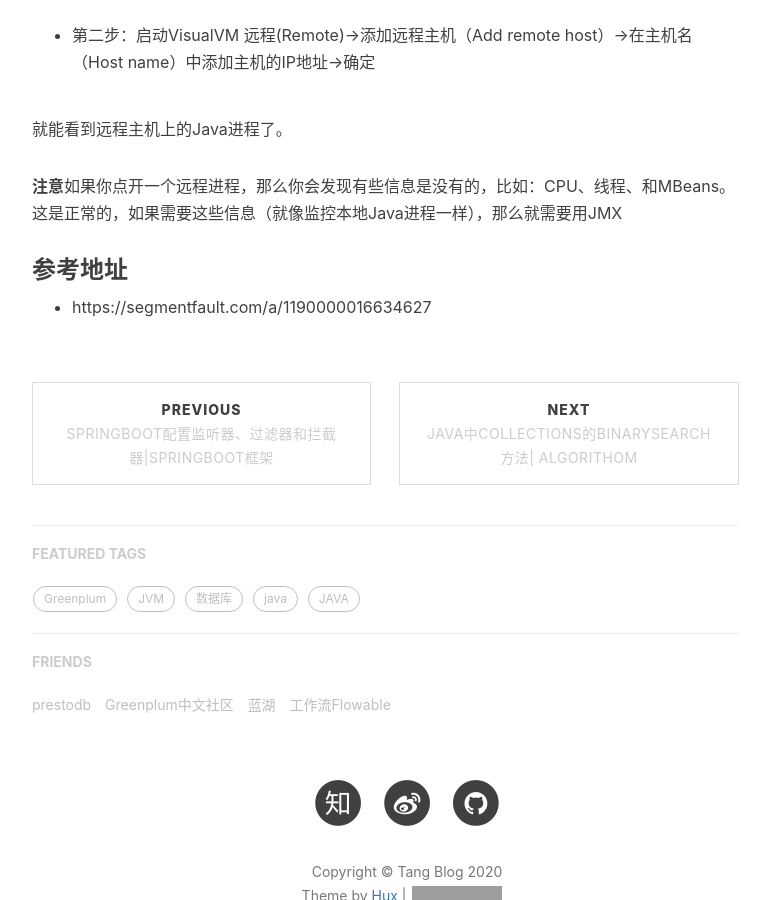
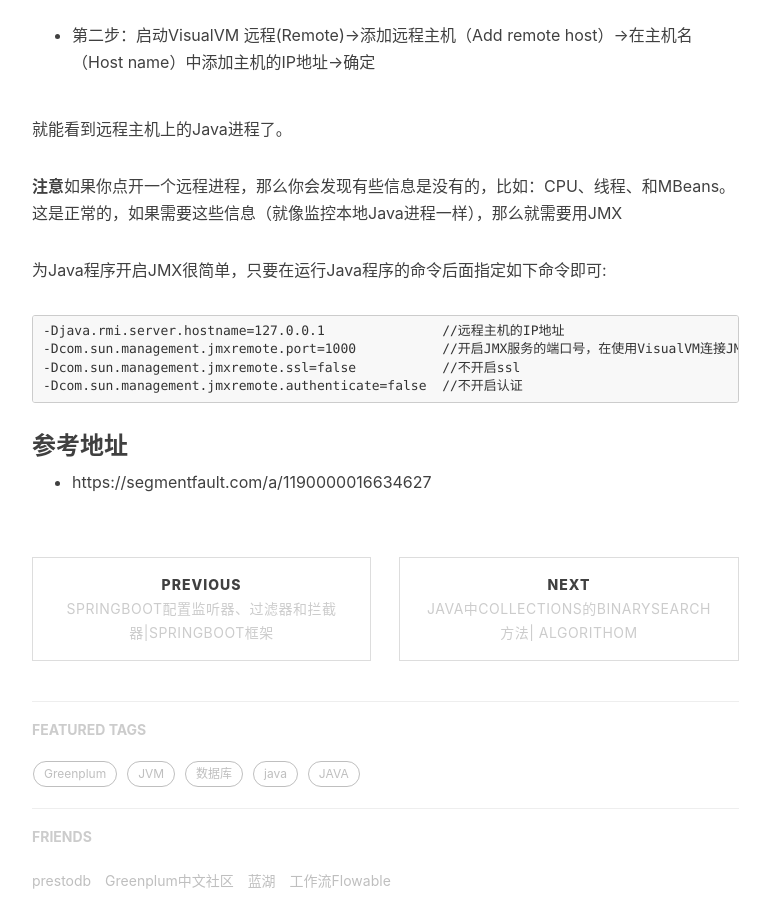
Before and after one commit to tangyibo/tangyibo.github.io, a Jekyll site: the page built from _posts/2019-12-02-jvm-monitor-by-visualVM-jstatd.md, in a window 1280 px wide and 900 px high, scrolled down 1357 px. Shown: the whole window, without its empty margins (233-1003 px from the left). Built offline with Jekyll 4.4.1, drawn with Linux system fonts in a browser that asks for light colours; nearby versions of some CDN libraries; comment, search, counter and statistics services are not loaded; grey boxes are pictures that could not be loaded.

Commit message:
Update 2019-12-02-jvm-monitor-by-visualVM-jstatd.md

````diff
--- a/_posts/2019-12-02-jvm-monitor-by-visualVM-jstatd.md
+++ b/_posts/2019-12-02-jvm-monitor-by-visualVM-jstatd.md
@@ -41,6 +41,14 @@ jstatd -J-Djava.security.policy=jstatd.all.policy
 
 **注意**如果你点开一个远程进程，那么你会发现有些信息是没有的，比如：CPU、线程、和MBeans。这是正常的，如果需要这些信息（就像监控本地Java进程一样），那么就需要用JMX
 
+为Java程序开启JMX很简单，只要在运行Java程序的命令后面指定如下命令即可:
+
+```
+-Djava.rmi.server.hostname=127.0.0.1               //远程主机的IP地址
+-Dcom.sun.management.jmxremote.port=1000           //开启JMX服务的端口号，在使用VisualVM连接JMX时需要
+-Dcom.sun.management.jmxremote.ssl=false           //不开启ssl
+-Dcom.sun.management.jmxremote.authenticate=false  //不开启认证
+```
 
 ### 参考地址
 - https://segmentfault.com/a/1190000016634627
````
